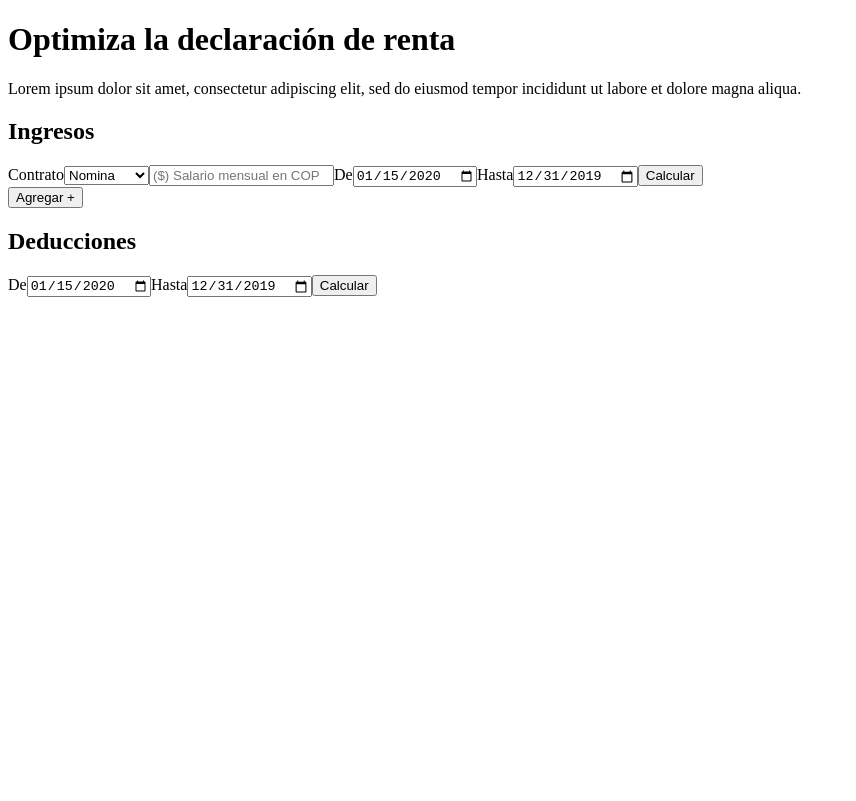
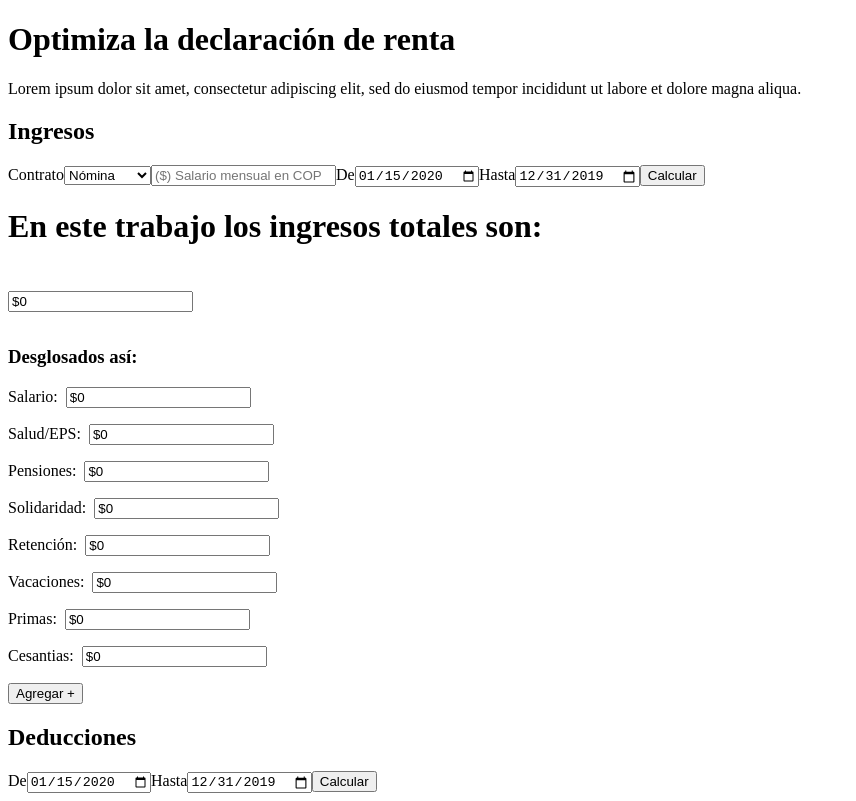
Before and after one commit to do-diegoortiz/declaracion-de-renta, a Next.js app: page / in a window 1280 px wide. Both pictures are taken after typing "Sample", "2020-01-15", "2020-01-15" into the empty fields and a click on the button "Agregar +". Shown: the whole page, without its empty margins (0-856 px from the left). Built offline with nearby package versions, Linux system fonts and the light colour scheme.

Commit message:
Doing different calculation depending on the contract

```diff
--- a/components/income/income.js
+++ b/components/income/income.js
@@ -2,24 +2,25 @@ import React from 'react';
 import { BlueButton } from '../buttons/buttons'
 import NumberFormat from 'react-number-format'
 import moment from 'moment'
+import Summary from './summary/summary'
 
 import css from './income.scss'
 
 class Income extends React.Component {
   state = {
-    income: [],
+    income: 0,
     fromDate: new Date(),
     toDate: moment(new Date(2019, 11, 31), 'YYYY-MM-DD'),
     showSummary: false,
+    contract: 'nomina'
   }
 
   handleIncomeChange = newIncome => {
-    this.setState((prevState) => {
-      const incomeCopy = [...prevState.income]
+    this.setState(() => {
+      let incomeCopy
       if (newIncome) {
         const newValue = parseInt(newIncome, 0)
-        // This position is hardCoded while we add support for more income sources
-        incomeCopy[0] = newValue
+        incomeCopy = newValue
       }
 
       return { income: incomeCopy }
@@ -39,7 +40,10 @@ class Income extends React.Component {
 
       return { [e.target.name]: newDateCopy }
     })
-    console.log(this.state.fromDate)
+  }
+
+  handleContractChange = e => {
+    this.setState({contract: e.target.value})
   }
 
   calculateIncome = e => {
@@ -48,29 +52,18 @@ class Income extends React.Component {
   }
 
   render (){
-    const { income, fromDate, toDate, showSummary } = this.state
+    const { income, fromDate, toDate, showSummary, contract } = this.state
 
     const totalDays = toDate.diff(fromDate, 'days', false)
-
-    const total = income.map(salary => (
-      <h1 key={salary}>
-      En este trabajo los ingresos del año serán:
-        <NumberFormat
-          value={(salary / 30) * totalDays}
-          thousandSeparator={true}
-          prefix='$'
-          decimalScale='0'
-        />
-      </h1>
-    ))
 
     return <>
       <div className={css.cover}>
         <form className={css.formContainer} onSubmit={this.calculateIncome}>
-          <label htmlFor='salario'>Contrato</label>
-          <select name='' id=''>
-            <option value='nomina'>Nomina</option>
+          <label htmlFor='contract'>Contrato</label>
+          <select name='contract' id='contract' value={contract} onChange={this.handleContractChange}>
+            <option value='nomina'>Nómina</option>
             <option value='prestaciones'>Prestacion</option>
+            <option value='contratista'>Contratista</option>
           </select>
 
           <NumberFormat
@@ -80,13 +73,8 @@ class Income extends React.Component {
             name='income'
             decimalScale='0'
             onValueChange={(values) => {this.handleIncomeChange(values.value)}}
+            required
           />
-          {/* <input
-            type='number'
-            name='income'
-            step='100'
-            required
-          /> */}
 
           <label htmlFor='de'>De</label>
           <input type='date' name='fromDate' onChange={e => this.handleDateChange(e)} />
@@ -98,7 +86,8 @@ class Income extends React.Component {
         </form>
 
       </div>
-      {showSummary ? total : ''}
+
+      {showSummary && <Summary income={income} totalDays={totalDays} contract={contract} />}
 
       <BlueButton label='Agregar +' onClick={this.calculateIncome} />
     </>
--- /dev/null
+++ b/components/income/summary/summary.js
@@ -0,0 +1,143 @@
+import React from 'react';
+import PropTypes from 'prop-types';
+import NumberFormat from 'react-number-format'
+
+import css from './summary.scss';
+
+export const Summary = ({ income, totalDays, contract }) => {
+  Summary.propTypes = {
+    income: PropTypes.number.isRequired,
+    totalDays: PropTypes.number.isRequired,
+    contract: PropTypes.string.isRequired
+  };
+
+  let totalSalary = 0
+  let health = 0
+  let retirement = 0
+  let solidarity = 0
+  let retention = 0
+  let perks = 0
+  let totalIncome = 0
+
+  switch(contract) {
+    case 'nomina':
+      totalSalary = (income / 30) * totalDays;
+      health = totalSalary * 0.04
+      retirement = health
+      solidarity = income > (828116 * 4) ? totalSalary * 0.01 : 0
+      retention = income > 4770183 ? (totalSalary - (4770183 * totalDays/30)) * 0.19 : 0
+      perks = income * (totalDays/365)
+      totalIncome = totalSalary - health - retirement - solidarity - retention + perks * 2.5
+      break;
+
+    case 'prestaciones':
+      totalSalary = (income / 30) * totalDays;
+      health = totalSalary * 0.4 * 0.16
+      retirement = totalSalary * 0.4 * 0.125
+      solidarity = totalSalary * 0.01
+      retention = totalSalary * 0.1
+      perks = 0
+      totalIncome = totalSalary - health - retirement - solidarity - retention
+      break;
+
+    case 'contratista':
+      totalSalary = (income / 30) * totalDays;
+      health = totalSalary * 0.4 * 0.16
+      retirement = totalSalary * 0.4 * 0.125
+      solidarity = 0
+      retention = 0
+      perks = 0
+      totalIncome = totalSalary - health - retirement
+      break;
+  }
+
+  return <div class={css.SummaryContainer}>
+    <h1 key={income}>
+      En este trabajo los ingresos totales son:
+      <p class={css.TotalNumber}>
+        <NumberFormat
+          value={totalIncome}
+          thousandSeparator={true}
+          prefix='$'
+          decimalScale='0'
+        />
+      </p>
+    </h1>
+    <h3 className={css.Subtitle}>Desglosados así:</h3>
+    <p className={css.PlusDetail}>
+      Salario: &nbsp;
+      <NumberFormat
+        value={totalSalary}
+        thousandSeparator={true}
+        prefix='$'
+        decimalScale='0'
+      />
+    </p>
+    <p className={css.LessDetail}>
+      Salud/EPS: &nbsp;
+      <NumberFormat
+        value={health}
+        thousandSeparator={true}
+        prefix='$'
+        decimalScale='0'
+      />
+    </p>
+    <p className={css.LessDetail}>
+      Pensiones: &nbsp;
+      <NumberFormat
+        value={retirement}
+        thousandSeparator={true}
+        prefix='$'
+        decimalScale='0'
+      />
+    </p>
+    <p className={css.LessDetail}>
+      Solidaridad: &nbsp;
+      <NumberFormat
+        value={solidarity}
+        thousandSeparator={true}
+        prefix='$'
+        decimalScale='0'
+      />
+    </p>
+    <p className={css.LessDetail}>
+      Retención: &nbsp;
+      <NumberFormat
+        value={retention}
+        thousandSeparator={true}
+        prefix='$'
+        decimalScale='0'
+      />
+    </p>
+
+    <p className={css.PlusDetail}>
+      Vacaciones: &nbsp;
+      <NumberFormat
+        value={perks/2}
+        thousandSeparator={true}
+        prefix='$'
+        decimalScale='0'
+      />
+    </p>
+    <p className={css.PlusDetail}>
+      Primas: &nbsp;
+      <NumberFormat
+        value={perks}
+        thousandSeparator={true}
+        prefix='$'
+        decimalScale='0'
+      />
+    </p>
+    <p className={css.PlusDetail}>
+      Cesantias: &nbsp;
+      <NumberFormat
+        value={perks}
+        thousandSeparator={true}
+        prefix='$'
+        decimalScale='0'
+      />
+    </p>
+  </ div>
+}
+
+export default Summary
--- /dev/null
+++ b/components/income/summary/summary.scss
@@ -0,0 +1,46 @@
+.SummaryContainer {
+  display: flex;
+  flex-direction: column;
+  justify-content: center;
+  align-items: center;
+  width: 80%;
+  height: 26rem;
+  background: #fff;
+  margin: 1rem auto;
+  padding: 1rem;
+}
+
+.TotalNumber input {
+  font-size: 3rem;
+  color: green;
+  text-align: center;
+}
+
+.Subtitle {
+  font-size: 1.8rem;
+  align-self: flex-start;
+}
+
+.PlusDetail {
+  font-size: 1.6rem;
+  align-self: flex-start;
+  width: 38%;
+  display: flex;
+  justify-content: space-between;
+  input {
+    color: green;
+    font-size: 1.6rem;
+  }
+}
+
+.LessDetail {
+  font-size: 1.6rem;
+  align-self: flex-start;
+  width: 38%;
+  display: flex;
+  justify-content: space-between;
+  input {
+    color: red;
+    font-size: 1.6rem;
+  }
+}
```
